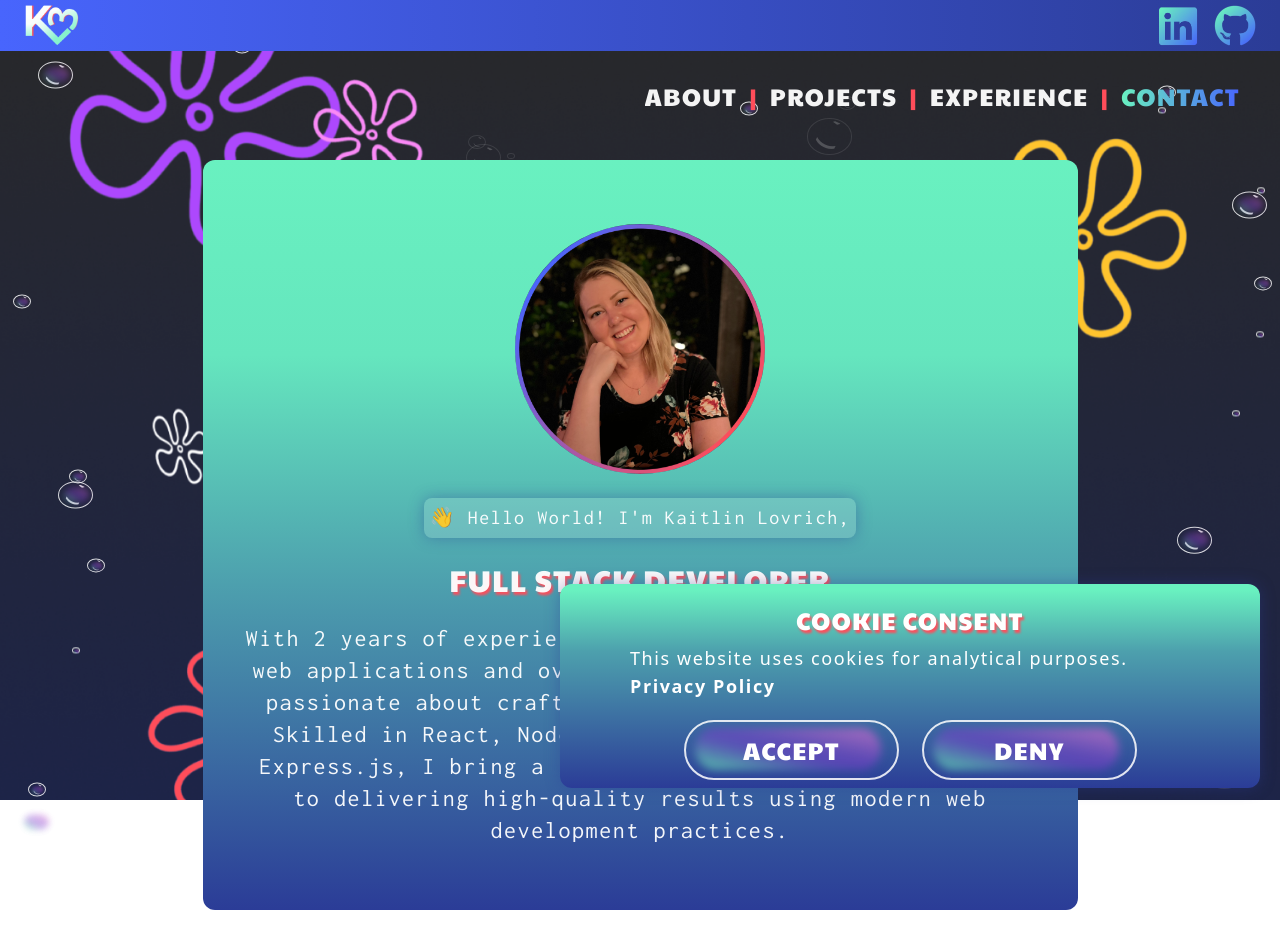
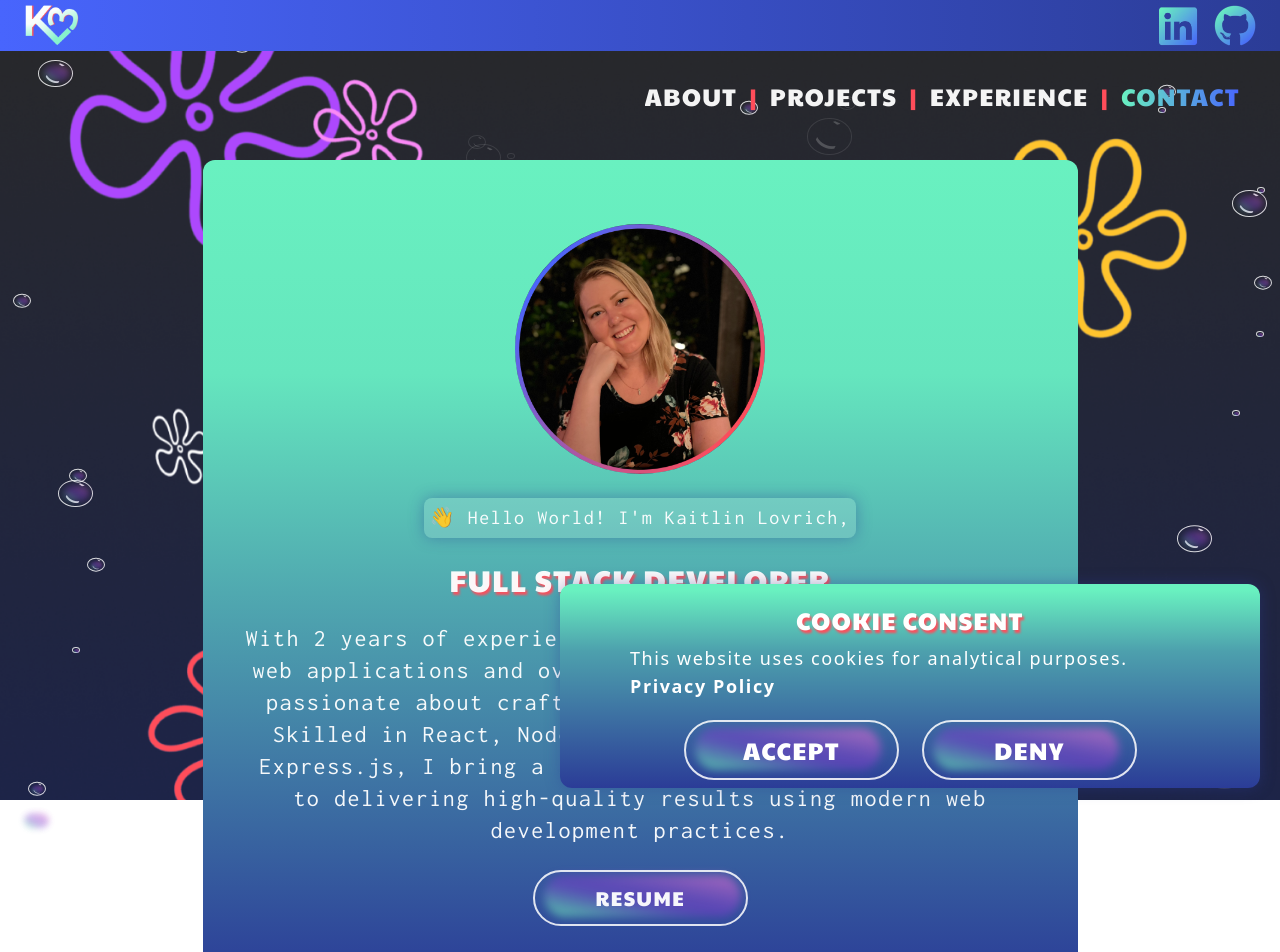
Before and after one commit to kaitlin-lovrich/Kaitlin-Lovrich-Portfolio, a React (Vite) app: page / in a window 1280 px wide. Shown: the top 952 px of the page. Built offline with nearby package versions, Linux system fonts and the light colour scheme; a web font is replaced by a local one.

Commit message:
Add resume download button to home page

```diff
--- a/src/pages/HomePage.tsx
+++ b/src/pages/HomePage.tsx
@@ -66,6 +66,16 @@ export default function HomePage() {
                         work ethic and a commitment to delivering high-quality
                         results using modern web development practices.
                     </p>
+                    <div className="relative w-[160px] xl:w-[214px] h-[48px] self-center *:hover:scale-105 *:transition *:transform *:duration-300 *:ease-in-out">
+                        <a
+                            href="/kaitlin-lovrich-resume.pdf"
+                            download="kaitlin-lovrich-resume.pdf"
+                            className="flex justify-center relative z-10 w-[160px] xl:w-[215px] px-5 xl:px-6 py-2 xl:py-3 border-2 border-white/85 hover:border-sky-blue rounded-full text-base xl:text-xl font-heading"
+                        >
+                            RESUME
+                        </a>
+                        <div className="w-[88%] xl:w-[92%] h-[70%] xl:h-[88%] top-[-3px] left-[3px] absolute m-2 bg-bubble-gradient blur-[4px] rounded-full"></div>
+                    </div>
                 </article>
             </section>
         </div>
```
Also changed, not shown: 1 other file (tests, documents, lock files or other folders).
